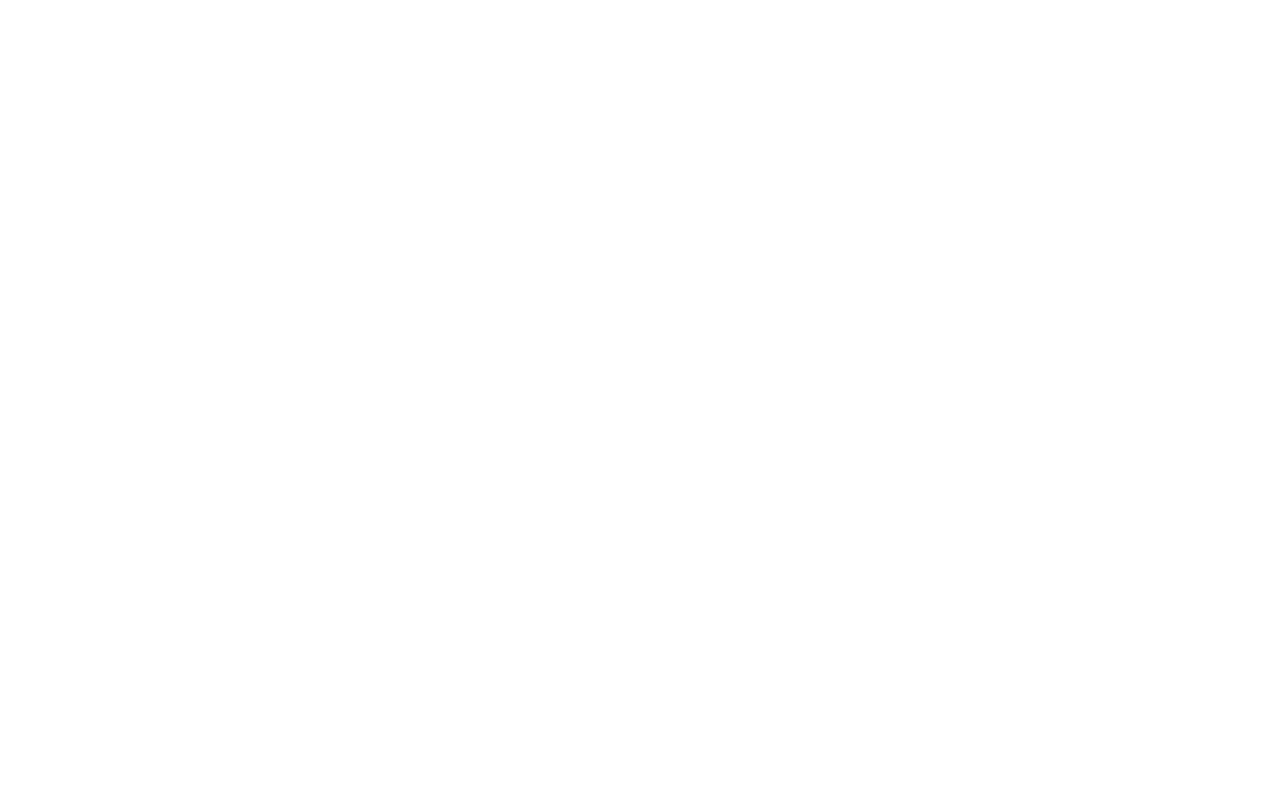
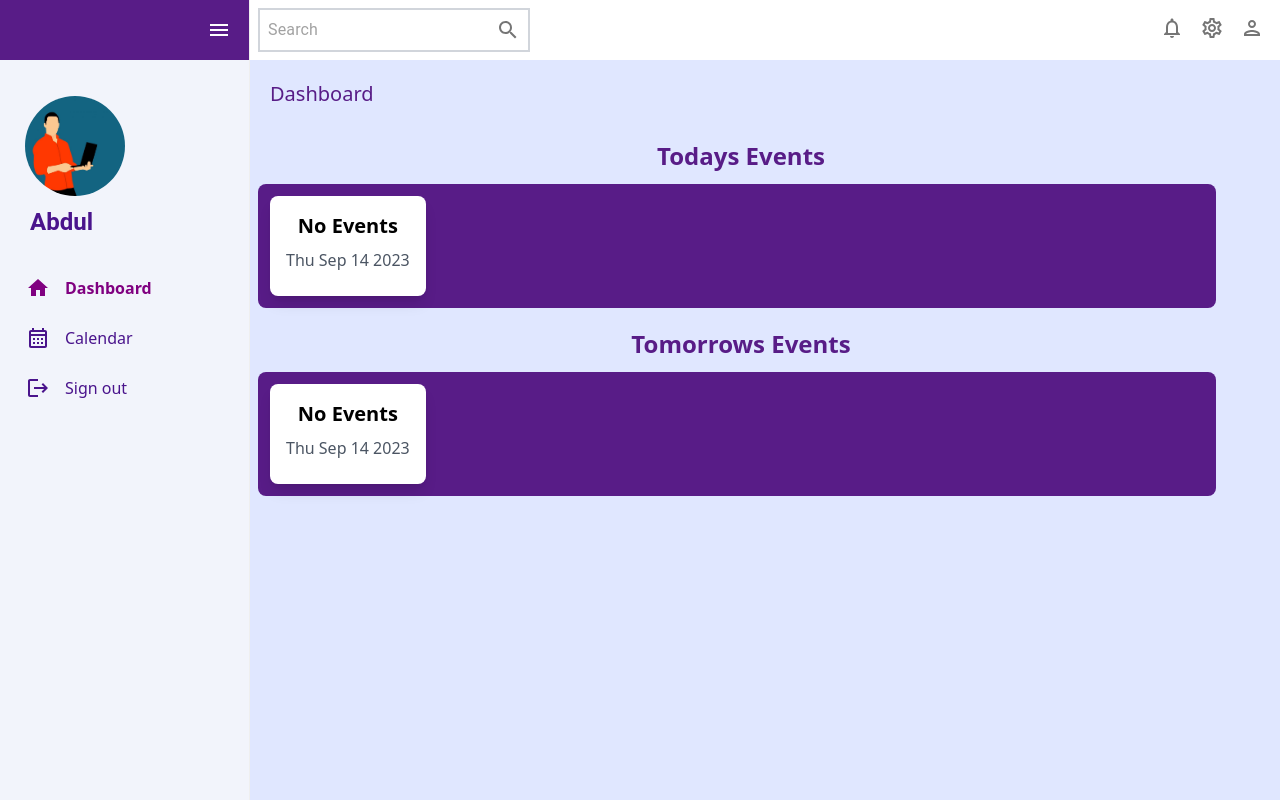
Before and after one commit to abdulahadd/aurora.forntend, a React (Create React App) app: page /dashboard/defaultdashboard in a window 1280 px wide. Before the commit this address had no page. Built offline with nearby package versions, Linux system fonts and the light colour scheme; no server answers.

Commit message:
dashboard showing todays and tomorrows events

```diff
--- a/src/App.tsx
+++ b/src/App.tsx
@@ -16,6 +16,7 @@
 import DashBoard from './pages/dashboard/DashBoard';
 import TitleState from './context/title/TitleState';
 import Calender from './components/organisms/Calender';
+import DefaultDashboard from './components/organisms/DefaultDashboard';
 // test
 
 function App() {
@@ -30,6 +31,7 @@
         <Route path='dashboard' element={<DashBoard/>}>
           <Route path='unregistered' element={<UnregisteredUsers />} />
           <Route path='calender' element={<Calender/>} />
+          <Route path='defaultdashboard' element={<DefaultDashboard/>}/>
         </Route>
       </Routes>
 
--- a/src/components/organisms/Calender.tsx
+++ b/src/components/organisms/Calender.tsx
@@ -10,6 +10,8 @@
 import { Add } from "@mui/icons-material";
 import RightSidebar from "./RightSidebar";
 import classNames from "classnames";
+import { useLocation } from "react-router-dom";
+import { Box } from "@mui/material";
 
 const localizer = momentLocalizer(moment);
 const DnDCalendar = withDragAndDrop(Calendar);
@@ -27,11 +29,16 @@
 }
 
 function Calender() {
+  const location = useLocation();
+  let data = false;
+  if (location) {
+    data = location.state;
+  }
   const userr = useUserSelector((state) => state);
   const [eventState, setEventState] = useState({
     events: [initialState],
   });
-  const [showModal, setShowModal] = useState(false);
+  const [showModal, setShowModal] = useState(data);
   const [purpose, setPurpose] = useState(DialogAction.CREATE_EVENT);
   const [selectedEvent, setSelectedEvent] = useState<Event>();
   const [eventsUpdated, setEventsUpdated] = useState(false);
@@ -144,6 +151,15 @@
 
   return (
     <div>
+      <div className=" m-5">
+        <div className=" flex justify-between items-center">
+          <Box>
+            <div className=" items-start text-xl text-purple-900 mb-1">
+              Calendar
+            </div>
+          </Box>
+        </div>
+      </div>
       {userr.role === "Admin" || userr.role === "SuperUser" ? (
         <div className=" flex justify-start">
           <button
@@ -179,7 +195,6 @@
 
       <div className="flex">
         <div className=" w-full">
-
           <DnDCalendar
             defaultDate={moment().toDate()}
             defaultView="month"
@@ -204,7 +219,6 @@
             resizable
             style={{ height: 700 }}
           />
-
         </div>
 
         <div
--- /dev/null
+++ b/src/components/organisms/DefaultDashboard.tsx
@@ -0,0 +1,166 @@
+import React, { useEffect, useState } from "react";
+import { useUserSelector } from "../../redux/redux-hooks/hooks";
+import { Add } from "@mui/icons-material";
+import Calender from "./Calender";
+import { useNavigate } from "react-router-dom";
+import { Box } from "@mui/material";
+import axios from "axios";
+import { Event } from "../atoms/types/events/eventTypes";
+import moment from "moment";
+
+const initialState: Event = {
+  start: moment().toDate(),
+  end: moment().toDate(),
+  title: "No Events",
+  resource: { id: "", users: [] },
+};
+
+function DefaultDashboard() {
+  const userr = useUserSelector((state) => state);
+  const navigate = useNavigate();
+  const [todaysEventState, setTodaysEventState] = useState({
+    events: [initialState],
+  });
+
+  const [tomorrowsEventState, setTomorrowsEventState] = useState({
+    events: [initialState],
+  });
+
+  const datesAreEqual = (date1: Date, date2: Date) => {
+    return (
+      date1.getFullYear() === date2.getFullYear() &&
+      date1.getMonth() === date2.getMonth() &&
+      date1.getDate() === date2.getDate()
+    );
+  };
+
+  const isDate = (value: any): value is Date => value instanceof Date;
+
+  const getEvents = async () => {
+    let tempEvents: Event[] = [];
+
+    try {
+      const response = await axios.get(
+        userr.role !== "SuperUser"
+          ? `http://localhost:5000/events/org/${userr.orgId}`
+          : `http://localhost:5000/events`,
+        {
+          headers: {
+            Authorization: `Bearer ${userr.token}`,
+          },
+        }
+      );
+      tempEvents = response?.data.map((event) => ({
+        title: event.title,
+        start: event.start ? new Date(event.start) : null,
+        end: event.end ? new Date(event.end) : null,
+        resource: { id: event._id, users: event.users },
+      }));
+
+      const today = new Date();
+      const tomorrow = new Date(today);
+      tomorrow.setDate(today.getDate() + 1);
+
+      const todayEvents = tempEvents.filter((event) => {
+        if (isDate(event.start)) {
+          return datesAreEqual(event?.start, today);
+        }
+      });
+
+      const tomorrowEvents = tempEvents.filter((event) => {
+        if (isDate(event.start)) {
+          return datesAreEqual(event?.start, tomorrow);
+        }
+      });
+
+      if (todayEvents.length) setTodaysEventState({ events: todayEvents });
+      if (tomorrowEvents.length)
+        setTomorrowsEventState({ events: tomorrowEvents });
+    } catch (error) {
+      console.log(error);
+    }
+  };
+
+  useEffect(() => {
+    getEvents();
+  }, []);
+
+  return (
+    <div>
+      <div className=" m-5">
+        <div className=" flex justify-between items-center">
+          <Box>
+            <div className=" items-start text-xl text-purple-900 mb-1">
+              Dashboard
+            </div>
+          </Box>
+        </div>
+      </div>
+
+      {userr.role === "Admin" || userr.role === "SuperUser" ? (
+        <div className=" flex justify-start">
+          <button
+            className="bg-purple-900 text-white active:bg-purple-600 font-bold uppercase text-sm px-6 py-3 rounded shadow hover:shadow-lg outline-none focus:outline-none mr-1 ml-2 mb-4"
+            type="button"
+            onClick={() =>
+              navigate("../calender", { state: true, replace: true })
+            }
+          >
+            <Add />
+            Add Event
+          </button>
+        </div>
+      ) : null}
+
+      <div className="rounded-lg ml-2 mr-16">
+        <h1 className="text-2xl text-purple-900 font-semibold pt-2 ml-2 mb-3">
+          Todays Events
+        </h1>
+      </div>
+
+      <div className="bg-purple-900 flex rounded-lg ml-2 mr-16 pt-3 pb-3 pl-3 mb-3">
+        <div className="grid gap-4 grid-cols-1 sm:grid-cols-2 md:grid-cols-3 lg:grid-cols-4">
+          {todaysEventState.events.map((event, index) => (
+            <div
+              key={index}
+              className="bg-white shadow-lg rounded-lg overflow-hidden"
+            >
+              <div className="p-4">
+                <h3 className="text-xl font-semibold mb-2">{event.title}</h3>
+                <p className="text-gray-600 mb-2">
+                  {event.start?.toDateString()}
+                </p>
+              </div>
+            </div>
+          ))}
+        </div>
+      </div>
+
+      <div className="rounded-lg ml-2 mr-16">
+        <h1 className="text-2xl text-purple-900 font-semibold pt-2 ml-2 mb-3">
+          Tomorrows Events
+        </h1>
+      </div>
+
+      <div className="bg-purple-900 flex rounded-lg ml-2 mr-16 pt-3 pb-3 pl-3">
+        <div className="grid gap-4 grid-cols-1 sm:grid-cols-2 md:grid-cols-3 lg:grid-cols-4">
+          {tomorrowsEventState.events.map((event, index) => (
+            <div
+              key={index}
+              className="bg-white shadow-lg rounded-lg overflow-hidden"
+            >
+              <div className="p-4">
+                <h3 className="text-xl font-semibold mb-2">{event.title}</h3>
+                <p className="text-gray-600 mb-2">
+                  {event.start?.toDateString()}
+                </p>
+              </div>
+            </div>
+          ))}
+        </div>
+      </div>
+    </div>
+  );
+}
+
+export default DefaultDashboard;
--- a/src/components/organisms/SideBar.tsx
+++ b/src/components/organisms/SideBar.tsx
@@ -88,7 +88,7 @@
           <Box paddingLeft={isCollapsed ? undefined : "0%"}>
             <Item
               title1="Dashboard"
-              to="/dashboard"
+              to="/dashboard/defaultdashboard"
               icon={<HomeIcon />}
               selected={selected}
               setSelected={setSelected}
--- a/src/components/organisms/UnregisteredUsers.tsx
+++ b/src/components/organisms/UnregisteredUsers.tsx
@@ -3,6 +3,7 @@
 import { RecievedData } from "../atoms/types/user/userData";
 import { useUserSelector } from "../../redux/redux-hooks/hooks";
 import UserCards from "../molecules/cards/user-cards/UserCards";
+import { Box } from "@mui/material";
 
 function UnregisteredUsers() {
   const userr = useUserSelector((state) => state);
@@ -43,7 +44,6 @@
     }
   };
 
-
   useEffect(() => {
     fetchData();
     setRegistered(false);
@@ -51,10 +51,9 @@
       setReloading(false);
     }
   }, [reloading]);
-  if(data?.length < 1){
+  if (data?.length < 1) {
     return <div>No Unregistered Users</div>;
   }
-
 
   if (loading) {
     return <div>Loading...</div>;
@@ -64,6 +63,16 @@
   }
 
   return !reloading ? (
+    <div>
+      <div className=" m-5">
+        <div className=" flex justify-between items-center">
+          <Box>
+            <div className=" items-start text-xl text-purple-900 mb-1">
+              Unregistered Users
+            </div>
+          </Box>
+        </div>
+      </div>
       <div className=" mx-auto w-full h-[800px] pt-8 pb-8 overflow-y-auto">
         <div className="grid grid-cols-3" id="users">
           {data.map((user) => (
@@ -82,6 +91,7 @@
           ))}
         </div>
       </div>
+    </div>
   ) : null;
 }
 
--- a/src/pages/dashboard/DashBoard.tsx
+++ b/src/pages/dashboard/DashBoard.tsx
@@ -51,11 +51,7 @@
           notifications={notifications}
         />
 
-        <div className=" m-5">
-          <div className=" flex justify-between items-center">
-            <Header title={title} />
-          </div>
-        </div>
+
 
         <Outlet />
       </div>
```
Lines whose indentation alone changed are shown as unchanged.
